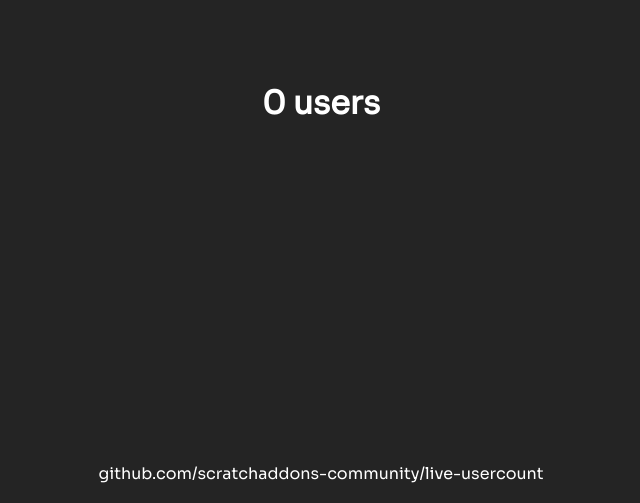
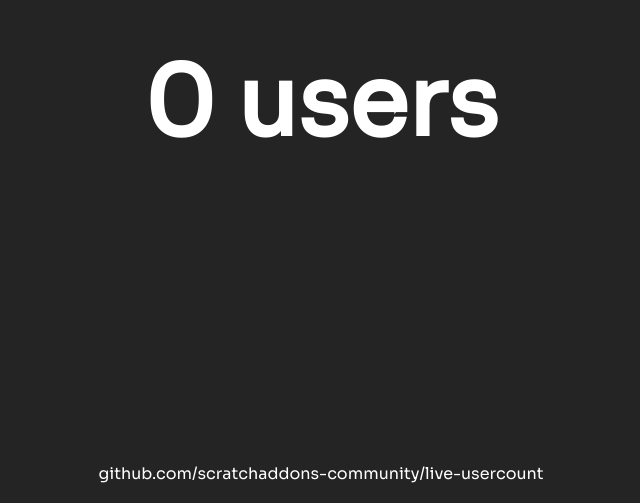
Before and after one commit to scratchaddons-community/live-usercount, a plain HTML site: page index.html in a window 1280 px wide. Shown: the part 297-800 px from the top of the page, without its empty margins (319-959 px from the left). Drawn offline with Linux system fonts and the light colour scheme; no server answers.

Commit message:
big text

```diff
--- a/styles.css
+++ b/styles.css
@@ -25,6 +25,10 @@ body {
   justify-content: center;
 }
 
+h1 {
+  font-size: 6rem
+}
+
 a {
   color: #ffffff;
   text-decoration: none;
```
